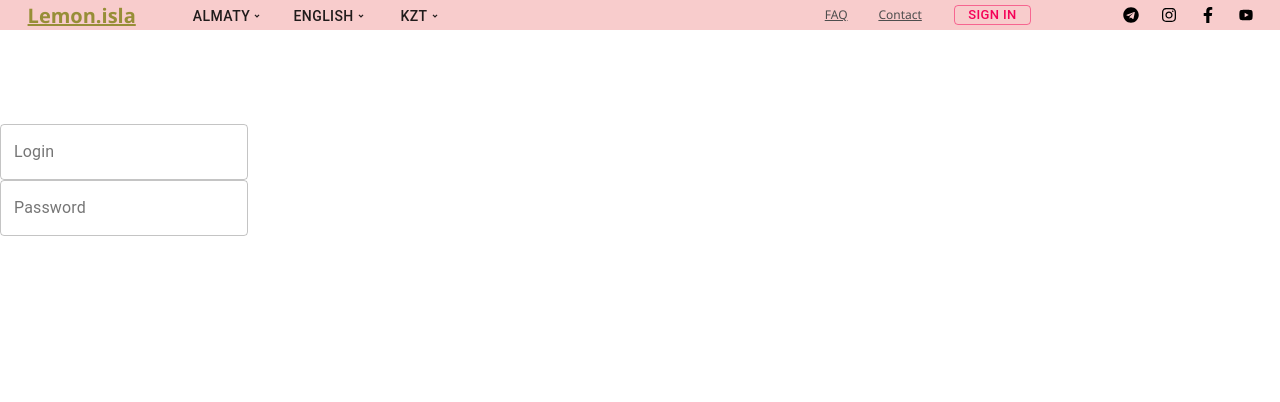
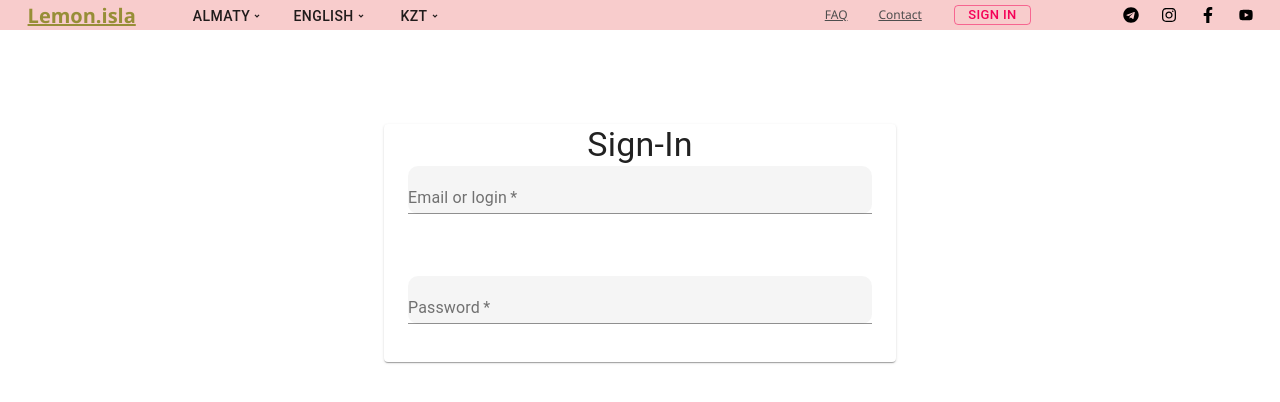
Before and after one commit to basic-shadow/lemon, a React (Create React App) app: page /signin in a window 1280 px wide. Shown: the top 402 px of the page. Built offline with nearby package versions, Linux system fonts and the light colour scheme.

Commit message:
last edit

```diff
--- a/package.json
+++ b/package.json
@@ -12,6 +12,7 @@
     "react": "^17.0.1",
     "react-bootstrap": "^1.4.0",
     "react-dom": "^17.0.1",
+    "react-hook-form": "^6.12.2",
     "react-icons": "^4.1.0",
     "react-router-dom": "^5.2.0",
     "react-scripts": "4.0.1",
--- a/src/components/HomePage/MainNavBar.jsx
+++ b/src/components/HomePage/MainNavBar.jsx
@@ -50,13 +50,13 @@ const MainNavBar = () => {
                 // if (anchorRefCity.current[0] && anchorRefCity.current[0].contains(event.target)) {
                 //     return;
                 // }
-                setOpenCity(prevState => prevState = false);
+                setOpenCity(false);
                 break;
             case 'LangBtn':
-                setOpenLang(prevState => prevState = false);
+                setOpenLang(false);
                 break;
             case 'CurrBtn':
-                setOpenCurr(prevState => prevState = false);
+                setOpenCurr(false);
                 break;
             default:
                 console.log('nothing');
@@ -64,16 +64,15 @@ const MainNavBar = () => {
         }
     };
     const handleOpen = (event) => {
-        // console.log(event.currentTarget.id);
         switch (event.currentTarget.id) {
             case 'CityBtn':
-                setOpenCity(prevState => prevState = true);
+                setOpenCity(true);
                 break;
             case 'LangBtn':
-                setOpenLang(prevState => prevState = true);
+                setOpenLang(true);
                 break;
             case 'CurrBtn':
-                setOpenCurr(prevState => prevState = true);
+                setOpenCurr(true);
                 break;
             default:
                 console.log('nothing');
@@ -106,7 +105,6 @@ const MainNavBar = () => {
                 setOpenCurr(false);
                 break;
             default:
-                // console.log('nothing');
                 break;
         }
     }
@@ -145,7 +143,7 @@ const MainNavBar = () => {
                             aria-controls={openCity ? 'City' : undefined}
                             aria-haspopup="true"
                             onMouseEnter={handleOpen}
-                            // onMouseLeave={handleClose}
+                            onMouseLeave={handleClose}
                             onClick={handleToggle}
                             style={{ height: '20px' }}
                         >
@@ -158,9 +156,9 @@ const MainNavBar = () => {
                                     {...TransitionProps}
                                     style={{ transformOrigin: placement === 'bottom' ? 'center top' : 'center bottom' }}
                                 >
-                                    <Paper>
+                                    <Paper id='CityBtn' onMouseOver={handleOpen} onMouseLeave={handleClose}>
                                         <ClickAwayListener onClickAway={handleClose}>
-                                            <MenuList autoFocusItem={openCity} id='City' onMouseLeave={handleClose} onKeyDown={handleListKeyDown}>
+                                            <MenuList autoFocusItem={openCity} id='City' onKeyDown={handleListKeyDown}>
                                                 {city.dropdowns.map((dropdown, index) => {
                                                     return <MenuItem key={index} id='CityBtn' onClick={handleClick}>{dropdown}</MenuItem>
                                                 })}
@@ -182,7 +180,7 @@ const MainNavBar = () => {
                             aria-controls={openLang ? 'Lang' : undefined}
                             aria-haspopup="true"
                             onMouseEnter={handleOpen}
-                            // onMouseLeave={handleClose}
+                            onMouseLeave={handleClose}
                             onClick={handleToggle}
                             style={{ height: '20px' }}
                         >
@@ -195,9 +193,9 @@ const MainNavBar = () => {
                                     {...TransitionProps}
                                     style={{ transformOrigin: placement === 'bottom' ? 'center top' : 'center bottom' }}
                                 >
-                                    <Paper>
+                                    <Paper id='LangBtn' onMouseOver={handleOpen} onMouseLeave={handleClose}>
                                         <ClickAwayListener onClickAway={handleClose}>
-                                            <MenuList autoFocusItem={openLang} id='Lang' onMouseLeave={handleClose} onKeyDown={handleListKeyDown}>
+                                            <MenuList autoFocusItem={openLang} id='Lang' onKeyDown={handleListKeyDown}>
                                                 {lang.dropdowns.map((dropdown, index) => {
                                                     return <MenuItem key={index} id='LangBtn' onClick={handleClick} >{dropdown}</MenuItem>
                                                 })}
@@ -217,7 +215,7 @@ const MainNavBar = () => {
                         aria-controls={openCurr ? 'Curr' : undefined}
                         aria-haspopup="true"
                         onMouseEnter={handleOpen}
-                        // onMouseLeave={handleClose}
+                        onMouseLeave={handleClose}
                         onClick={handleToggle}
                         style={{ height: '20px' }}
                     >
@@ -230,7 +228,7 @@ const MainNavBar = () => {
                                 {...TransitionProps}
                                 style={{ transformOrigin: placement === 'bottom' ? 'center top' : 'center bottom' }}
                             >
-                                <Paper>
+                                <Paper id='CurrBtn' onMouseOver={handleOpen} onMouseLeave={handleClose}>
                                     <ClickAwayListener onClickAway={handleClose}>
                                         <MenuList autoFocusItem={openCurr} id='Curr' onKeyDown={handleListKeyDown}>
                                             {curr.dropdowns.map((dropdown, index) => {
--- a/src/components/SignInPage/SignInPage.jsx
+++ /dev/null
@@ -1,18 +0,0 @@
-import React, { useState } from 'react';
-
-import styles from "./SignInPage.module.css";
-
-import { FormControl, TextField } from '@material-ui/core';
-
-
-const SignInPage = () => {
-
-    return (
-        <FormControl className={styles.formcontrol}>
-            <TextField label="Login" variant="outlined" />
-            <TextField label="Password" variant="outlined" />
-        </FormControl>
-    )
-}
-
-export default SignInPage;
--- a/src/components/SignInPage/SignInPage.module.css
+++ /dev/null
@@ -1,6 +0,0 @@
-.formcontrol {
-	display: flex;
-	justify-content: center;
-	justify-items: center;
-	align-items: center;
-}
--- /dev/null
+++ b/src/components/SignPage/FormInput.jsx
@@ -0,0 +1,23 @@
+import React from 'react';
+import styles from './SignInPage.module.css';
+import { TextField, Grid } from '@material-ui/core';
+import { useFormContext, Controller } from 'react-hook-form';
+
+const FormInput = ({ name, label, required }) => {
+    const { control } = useFormContext();
+
+    return (
+        <Grid item xs={12} sm={12} >
+            <Controller
+                as={TextField}
+                control={control}
+                name={name}
+                label={label}
+                required={required}
+                className={styles.texts}
+            />
+        </Grid>
+    )
+}
+
+export default FormInput;
--- /dev/null
+++ b/src/components/SignPage/SignInPage.jsx
@@ -0,0 +1,31 @@
+import React, { useState } from 'react';
+import styles from "./SignInPage.module.css";
+import { Paper, Grid, Typography, FormControl } from '@material-ui/core';
+import { FormProvider, useForm } from 'react-hook-form';
+
+import FormInput from './FormInput';
+
+
+const SignInPage = () => {
+    const methods = useForm();
+
+    return (
+        <>
+            <div className={styles.signin}>
+                <Paper className={styles.paper}>
+                    <Typography variant='h4' align='center'>Sign-In</Typography>
+                    <FormProvider {...methods}>
+                        <form >
+                            <Grid container spacing={3} style={{ height: '220px' }}>
+                                <FormInput label="Email or login" name='login' required />
+                                <FormInput label="Password" name='password' required />
+                            </Grid>
+                        </form>
+                    </FormProvider>
+                </Paper>
+            </div >
+        </>
+    )
+}
+
+export default SignInPage;
--- /dev/null
+++ b/src/components/SignPage/SignInPage.module.css
@@ -0,0 +1,24 @@
+* {
+	margin: 0;
+	padding: 0;
+	box-sizing: border-box;
+}
+
+.signin {
+	display: flex;
+	justify-content: center;
+	height: 250%;
+}
+
+.paper {
+	display: grid;
+	justify-content: center;
+	width: 40%;
+}
+
+.texts {
+	background-color: rgba(222, 222, 222, 0.3);
+	width: 100%;
+	margin-top: 10px;
+	border-radius: 10px;
+}
--- a/src/components/index.js
+++ b/src/components/index.js
@@ -2,5 +2,5 @@ export { default as HomePage } from './HomePage/HomePage';
 export { default as CatalogPage } from './CatalogPage/CatalogPage';
 export { default as MainNavBar } from './HomePage/MainNavBar';
 export { default as CatalogNavBar } from './HomePage/CatalogNavBar';
-export { default as SignInPage } from './SignInPage/SignInPage';
-export { default as SignUpPage } from './SignInPage/SignUpPage';
+export { default as SignInPage } from './SignPage/SignInPage';
+export { default as SignUpPage } from './SignPage/SignUpPage';
```
Also changed, not shown: src/components/SignPage/SignUpPage.jsx (renamed from src/components/SignInPage/SignUpPage.jsx), src/components/SignPage/SignUpPage.module.css (added), 2 other files (tests, documents, lock files or other folders).
